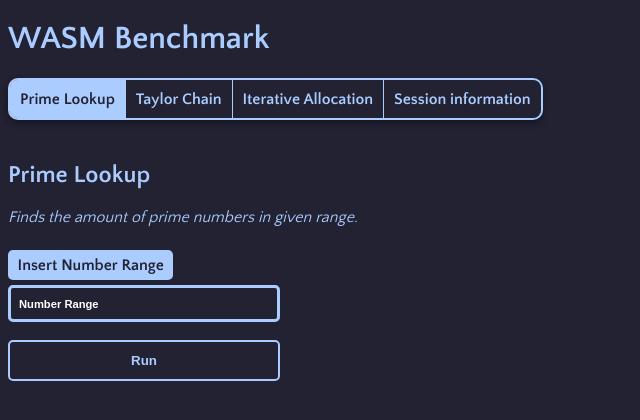
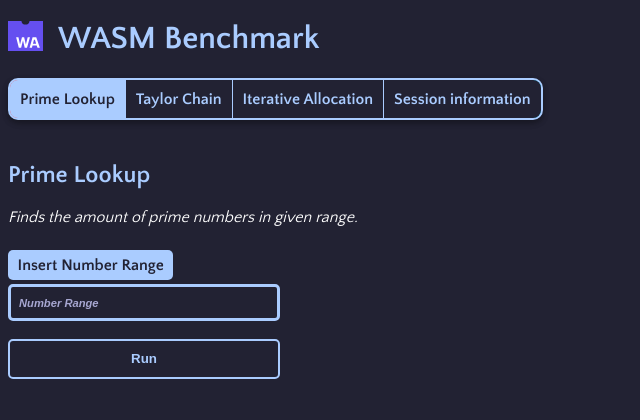
Before and after one commit to DrewJay/WASM-benchmark, a Vue app: page / in a window 1280 px wide. Shown: the top 420 px of the page, without its empty margins (0-640 px from the left). Built offline with nearby package versions, Linux system fonts and the light colour scheme; no server answers.

Commit message:
Design updates: added icons, edited paddings and aligns.

```diff
--- a/src/components/VInput.vue
+++ b/src/components/VInput.vue
@@ -81,7 +81,7 @@
             background-color: $front-main;
             color: $back-main;
             padding: .4rem .6rem .4rem .6rem;
-            margin-bottom: .3rem;
+            margin-bottom: .2rem;
             display: table;
             border-radius: 5px;
             transition: color .3s;
@@ -105,8 +105,9 @@
             width: 250px;
 
             &::-webkit-input-placeholder {
-                color: white;
+                color: #a7a7d1;
                 font-weight: bold;
+                font-style: oblique;
                 font-size: .7rem;
             }
         }
--- a/src/views/Main.vue
+++ b/src/views/Main.vue
@@ -1,7 +1,7 @@
 <template>
     <div class="home">
 
-        <h1>WASM Benchmark</h1>
+        <h1 id="maintitle">WASM Benchmark</h1>
 
         <!-- generate option picker -->
         <OptionPicker
@@ -217,12 +217,20 @@
     .fade-enter-active, .fade-leave-active {
         transition: opacity .5s;
     }
+
     .fade-enter, .fade-leave-to {
         opacity: 0;
     }
 
     h1 {
         color: $front-main;
+
+        &#maintitle {
+            padding-left: 50px;
+            background-image: url('/img/icons/wasm.svg');
+            background-repeat: no-repeat;
+            background-size: 35px 30px;
+        }
     }
 
     h2 {
@@ -274,7 +282,7 @@
     }
 
     [class*="note"] {
-        color: $front-main;
+        color: white;
         font-style: oblique;
         border-radius: 20px;
     }
```
Also changed, not shown: public/img/icons/wasm.svg (added).
